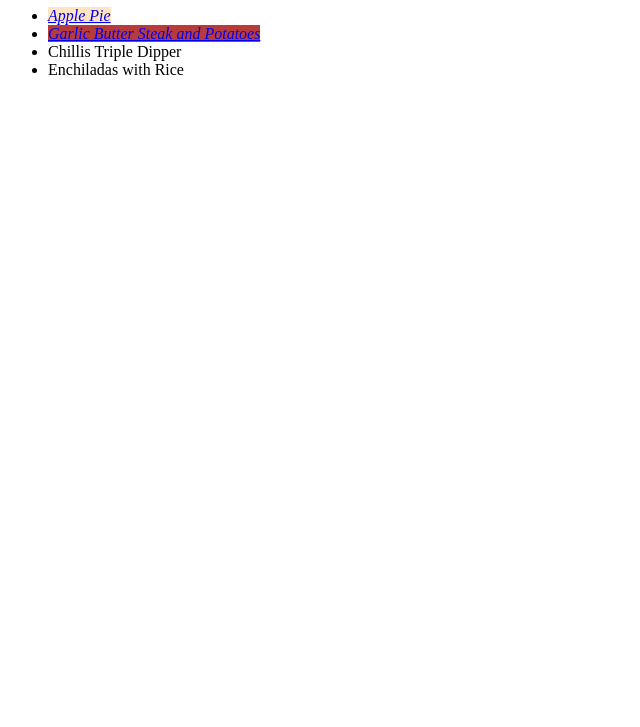
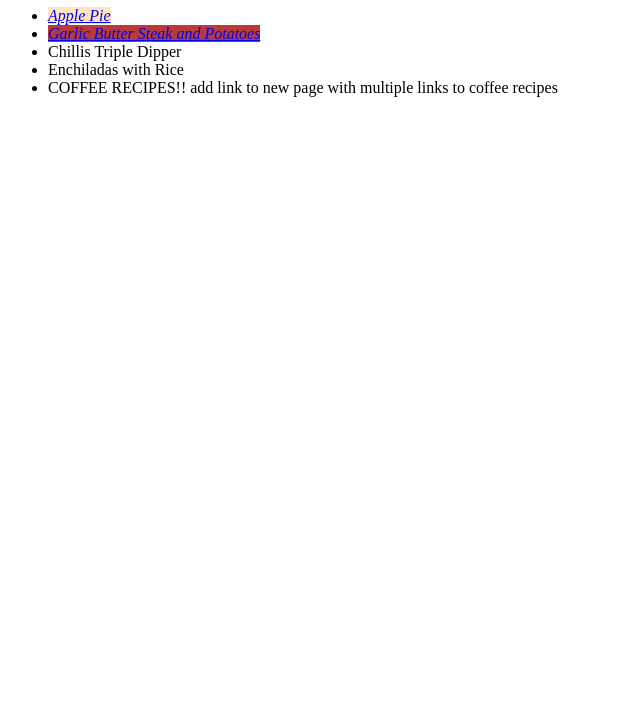
Before and after one commit to chezzuhhh/odin-recipes, a plain HTML site: page index.html in a window 1280 px wide. Shown: the part 73-800 px from the top of the page, without its empty margins (0-640 px from the left). Drawn offline with Linux system fonts and the light colour scheme.

Commit message:
initial changes to index.html

```diff
--- a/index.html
+++ b/index.html
@@ -15,6 +15,7 @@
         <li><a class="steak link" href="./recipes/steak-taters/steak.html">Garlic Butter Steak and Potatoes</a></li>
         <li>Chillis Triple Dipper</li>
         <li>Enchiladas with Rice</li>
+        <li>COFFEE RECIPES!! add link to new page with multiple links to coffee recipes</li>
     </ul>
 </body>
 
```
